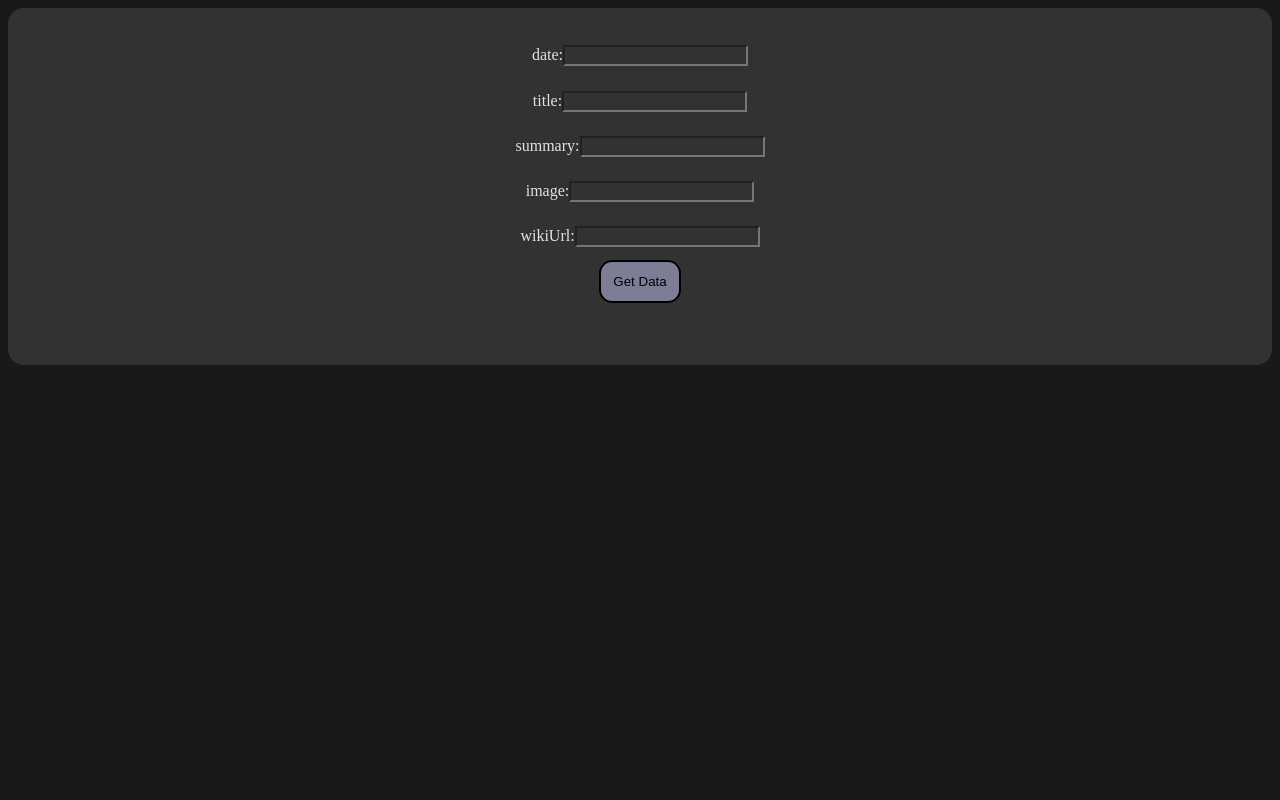
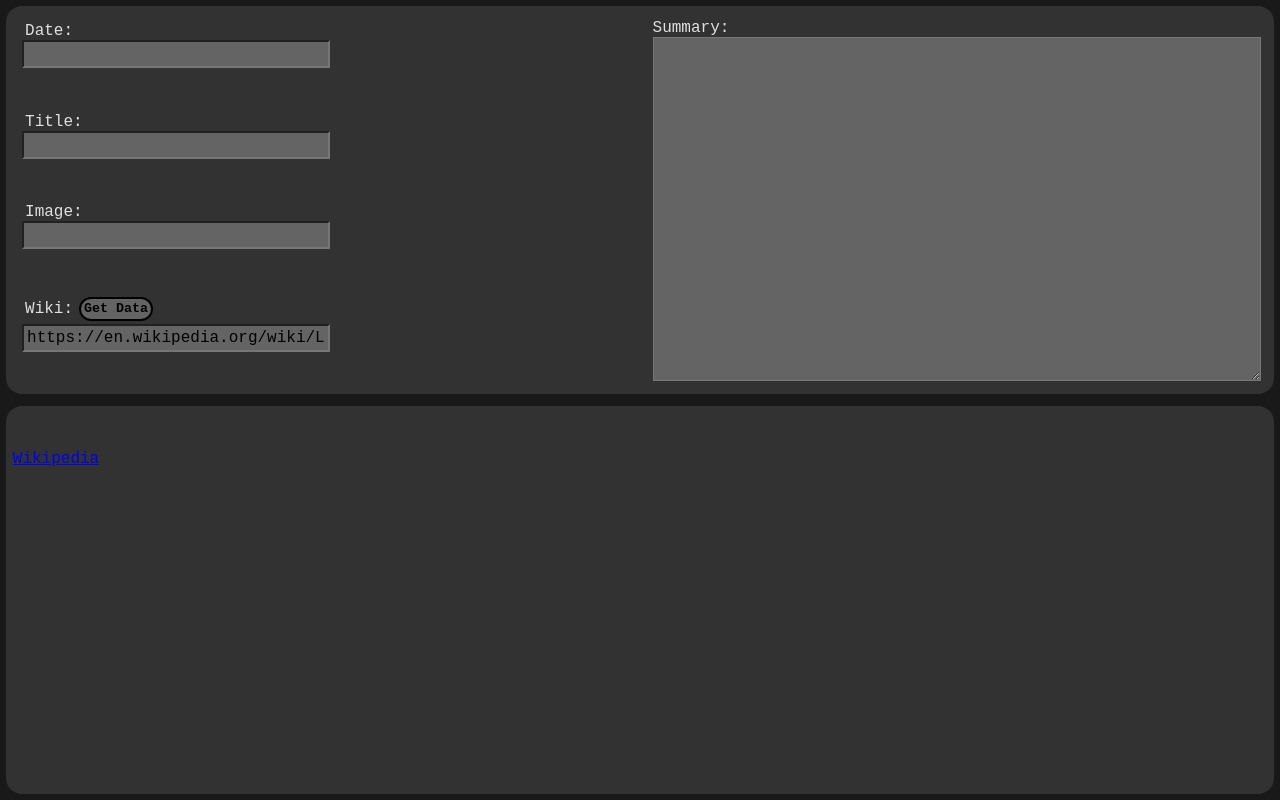
Before and after one commit to codie-sharp/Hisorty, a Vue app: page / in a window 1280 px wide. Built offline with nearby package versions, Linux system fonts and the light colour scheme.

Commit message:
add additional date results from wikidata and improve layout

```diff
--- a/src/App.vue
+++ b/src/App.vue
@@ -20,10 +20,6 @@ export default {
 
 <style>
 main {
-  display: flex;
-  flex-flow: column nowrap;
-  flex-basis: 100%;
-  align-items: center;
-  padding: 2%;
+  height: 100vh;
 }
 </style>
--- a/src/EventBuilder/EventBuilder.vue
+++ b/src/EventBuilder/EventBuilder.vue
@@ -1,10 +1,35 @@
 <template>
-    <div class="input" v-for="[key, value] in Object.entries(eventTemplate)" :key="key">
-        <label>{{ key }}:</label>
-        <input v-model="eventTemplate[key as keyof HistoricalEvent]" />
+    <div id="component-container">
+        <div id="top-container">
+            <div id="left-container">
+                <div>
+                    <label for="date">Date:</label>
+                    <input id="date" v-model="eventTemplate.date" />
+                </div>
+                <div>
+                    <label for="title">Title:</label>
+                    <input id="title" v-model="eventTemplate.title" />
+                </div>
+                <div>
+                    <label for="image">Image:</label>
+                    <input id="image" v-model="eventTemplate.image" />
+                </div>
+                <div>
+                    <label for="wikiUrl">Wiki:</label>
+                    <button @click="getData()">Get Data</button>
+                    <input id="wikiUrl" v-model="eventTemplate.wikiUrl" />
+                </div>
+            </div>
+            <div id="middle-container" />
+            <div id="right-container">
+                <label for="summary">Summary:</label>
+                <textarea id="summary" v-model="eventTemplate.summary"></textarea>
+            </div>
+        </div>
+        <div id="bottom-container">
+            <EventCard :event="eventTemplate" />
+        </div>
     </div>
-    <button @click="getData()">Get Data</button>
-    <EventCard :event="eventTemplate" />
 </template>
 
 <script lang="ts">
@@ -31,7 +56,7 @@ export default {
                 title: '',
                 summary: '',
                 image: '',
-                wikiUrl: ''
+                wikiUrl: 'https://en.wikipedia.org/wiki/Ludwig_van_Beethoven'
             } as HistoricalEvent,
 
             wikipediaUrl: "https://en.wikipedia.org/api/rest_v1/page/summary/",
@@ -84,22 +109,105 @@ ORDER BY ?date`
         async getWikidata(query: string) {
             const response = await fetch('https://query.wikidata.org/sparql?query=' + query  + '&format=json');
             const data = await response.json();
-            const results = data.results.bindings[0];
+            const results = data.results.bindings;
             console.log(results);
 
-            this.eventTemplate.date = results.date.value.substring(0, 10) || ''; // 8 digit date + 2 dashes
-        }
+            this.eventTemplate.date = results[0].date.value.substring(0, 10) || '';
+            const middleContainer = document.getElementById('middle-container');
+            middleContainer!.innerHTML = '';
+
+            if (results.length > 1) {
+                results.forEach((result: any) => {
+                    const date = result.date.value.substring(0, 10);
+
+                    const containerDiv = document.createElement('div');
+                    const label = document.createElement('label');
+                    label.textContent = result.propertyLabel.value;
+
+                    const input = document.createElement('input');
+                    input.value = date;
+
+                    const button = document.createElement('button');
+                    button.textContent = "Change Date";
+                    button.addEventListener('click', () => {
+                        this.eventTemplate.date = date;
+                    });
+
+                    containerDiv.appendChild(label);
+                    containerDiv.appendChild(button);
+                    containerDiv.appendChild(input);
+                    middleContainer!.appendChild(containerDiv);
+                });
+            }
+        },
     }
 }
 </script>
 
 <style>
-div {
+#component-container {
+    display: flex;
+    flex-direction: column;
+    height: 100%;
+}
+
+#top-container {
+    flex: 1;
+    display: flex;
+    flex-direction: row;
+    justify-content: space-between;
+    margin: 0.5%;
+    padding: 0.5%;
     border-radius: 1em;
     background-color: var(--bg-med);
 }
 
-.input {
+#left-container {
+    flex: 1;
+    display: flex;
+    flex-direction: column;
+    margin: 0.5%;
+}
+
+#left-container * {
+    flex: 1;
     padding: 1%;
 }
+
+#middle-container {
+    flex: 1;
+    display: flex;
+    flex-direction: column;
+    margin: 0.5%;
+}
+
+#middle-container * {
+    flex: 1;
+    padding: 1%;
+}
+
+#right-container {
+    flex: 2;
+    display: flex;
+    flex-direction: column;
+    margin: 0.5%;
+}
+
+#right-container textarea {
+    flex: 1;
+    padding: 1%;
+}
+
+#bottom-container {
+    flex: 1;
+    margin: 0.5%;
+    padding: 0.5%;
+    background-color: var(--bg-med);
+    border-radius: 1em;
+}
+
+input {
+    width: 100%;
+}
+
 </style>
--- a/src/EventBuilder/components/EventCard.vue
+++ b/src/EventBuilder/components/EventCard.vue
@@ -1,9 +1,9 @@
 <template>
     <div class="event-card">
         <h3>{{ event.title }}</h3>
+        <img v-if="event.image.length > 0" :src="event.image" :alt="event.title" />
         <p>{{ event.date }}</p>
         <p>{{ event.summary }}</p>
-        <img v-if="event.image.length > 0" :src="event.image" :alt="event.title" />
         <br /><a v-if="event.wikiUrl" :href="event.wikiUrl" target="_blank">Wikipedia</a>
     </div>
 </template>
--- a/src/assets/main.css
+++ b/src/assets/main.css
@@ -4,20 +4,25 @@
 :root {
     --bg-dark: rgb(25, 25, 25);
     --bg-med: rgb(50, 50, 50);
-    --bg-light: rgb(125, 125, 150);
+    --bg-light: rgb(100, 100, 100);
     --bg-highlight: rgb(150, 150, 200);
     --text-light: rgb(225, 225, 225);
     --text-dark: rgb(0, 0, 0);
+    font-size: large;
+    font-family: monospace;
 }
 
 body {
+    margin: 0; /*Remove default margin*/
     background-color: var(--bg-dark);
     color: var(--text-light);
 }
 
 textarea, input {
-    background-color: var(--bg-med);
-    color: var(--text-light)
+    background-color: var(--bg-light);
+    color: var(--text-dark);
+    font-size: large;
+    font-family: monospace;
 }
 
 button {
@@ -26,8 +31,12 @@ button {
     border: 2px, solid;
     border-radius: 1em;
     padding: 1%;
+    margin: 1%;
+    font-weight: bold;
+    font-family: monospace;
 }
 
 button:hover {
     background-color: var(--bg-highlight);
+    cursor: pointer;
 }
```
